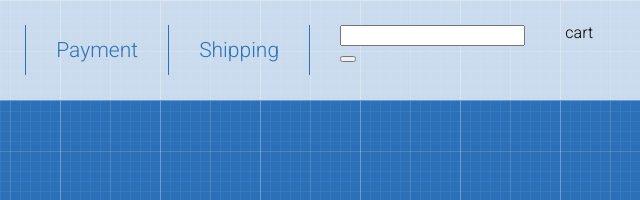
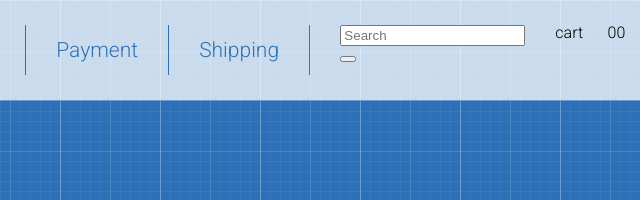
Before and after one commit to ElenaBratus/shop-project-1, a plain HTML site: page index.html in a window 1280 px wide. Shown: the top 200 px of the page, 640-1280 px from the left. Drawn offline with Linux system fonts and the light colour scheme.

Commit message:
added header

```diff
--- a/index.html
+++ b/index.html
@@ -36,11 +36,12 @@
             <div class="row">
               <div class="col-9">
                 <div class="cearch-form">
-                  <input type="text" />
+                  <input type="text" placeholder="Search" />
                   <button></button>
                 </div>
               </div>
               <div class="col-3">cart</div>
+              <div class="product-count">00</div>
             </div>
           </div>
         </div>
```
